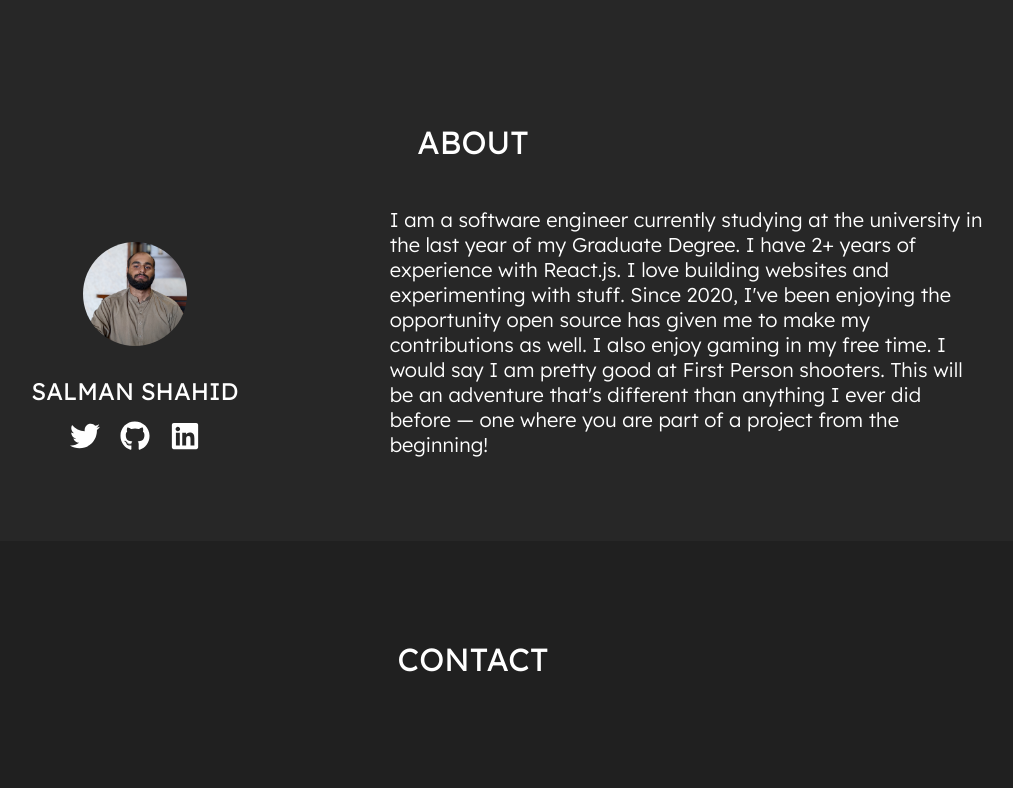
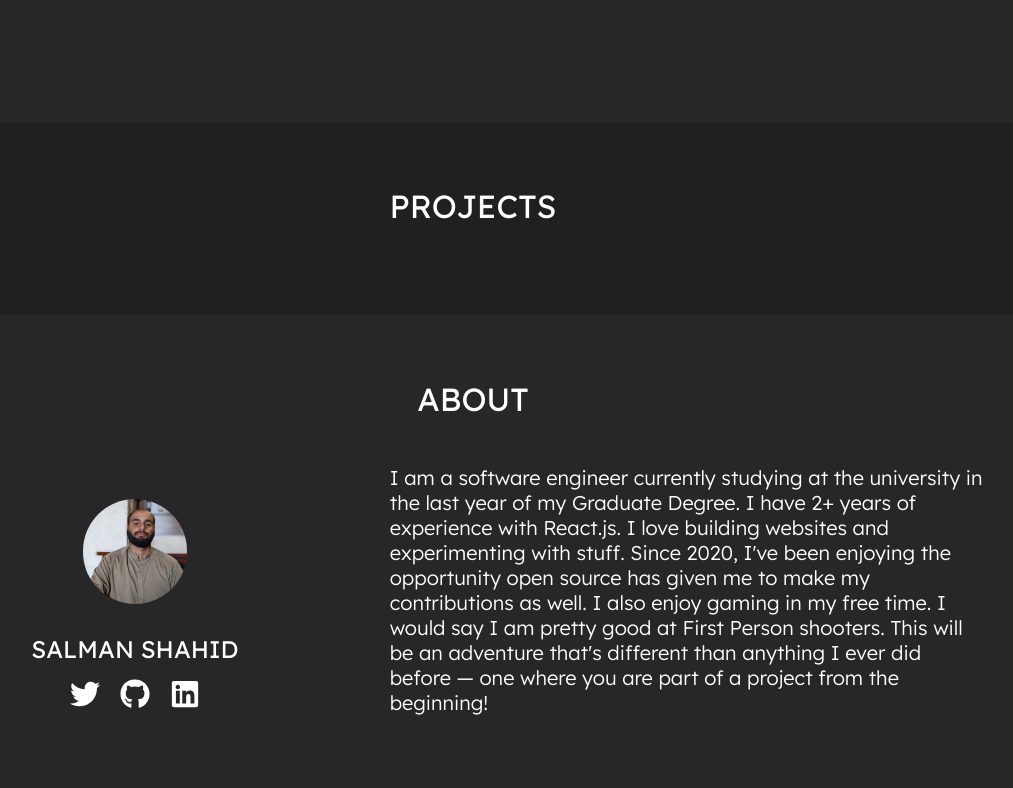
Before and after one commit to SalmanShahid888/portfolio-website, a React (Create React App) app: page / in a window 1280 px wide. Shown: the part 2560-3348 px from the top of the page, without its empty margins (167-1180 px from the left). Built offline with nearby package versions, Linux system fonts and the light colour scheme.

Commit message:
Added Project Data and adjusted some styles.

```diff
--- a/src/About.module.css
+++ b/src/About.module.css
@@ -4,6 +4,7 @@
     text-transform: uppercase;
     font-weight: 400;
     padding-bottom: 2%;
+    padding-top: 5%;
 }
 
 .heading__section {
--- a/src/App.js
+++ b/src/App.js
@@ -4,6 +4,7 @@ import Contact from './Contact';
 import Footer from './Footer';
 import Header from './Header';
 import Introduction from './Introduction'
+import Projects from './Projects';
 import Skills from './Skills';
 
 function App() {
@@ -12,6 +13,7 @@ function App() {
       <Header/>
       <Introduction/>
       <Skills/>
+      <Projects/>
       <About/>
       <Contact/>
       <Footer/>
--- a/src/Contact.module.css
+++ b/src/Contact.module.css
@@ -15,7 +15,7 @@
     color: white;
     text-transform: uppercase;
     font-weight: 400;
-    padding-top: 7%;
+    padding-top: 5%;
     padding-bottom: 2%;
     margin-bottom: 5%;
 }
--- a/src/Projects.js
+++ b/src/Projects.js
@@ -2,9 +2,14 @@ import React from 'react'
 import styles from './Projects.module.css'
 
 const Projects = () => {
+
+
   return (
     <>
-    <div className={styles.Projects__section}>Projects</div>
+    <div className={styles.Projects__section}>
+      <h1 className={styles.projects__heading}>Projects</h1>
+
+    </div>
     </>
   )
 }
--- a/src/Projects.module.css
+++ b/src/Projects.module.css
@@ -1,5 +1,13 @@
 .Projects__section {
     color: white;
+}
+
+.projects__heading {
     text-align: center;
+    color: white;
     text-transform: uppercase;
+    font-weight: 400;
+    padding-top: 5%;
+    padding-bottom: 2%;
+    margin-bottom: 5%;
 }
```
